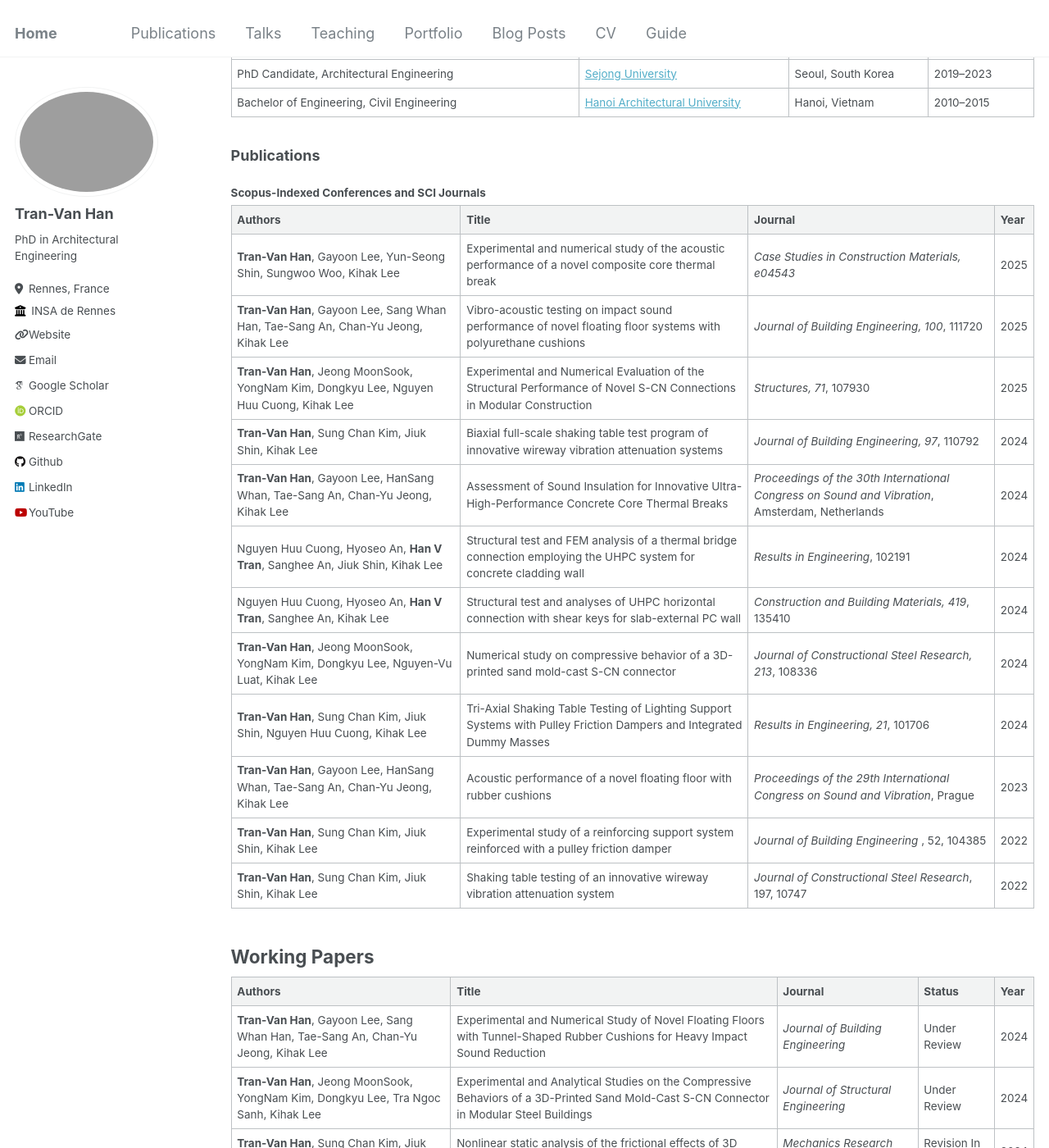
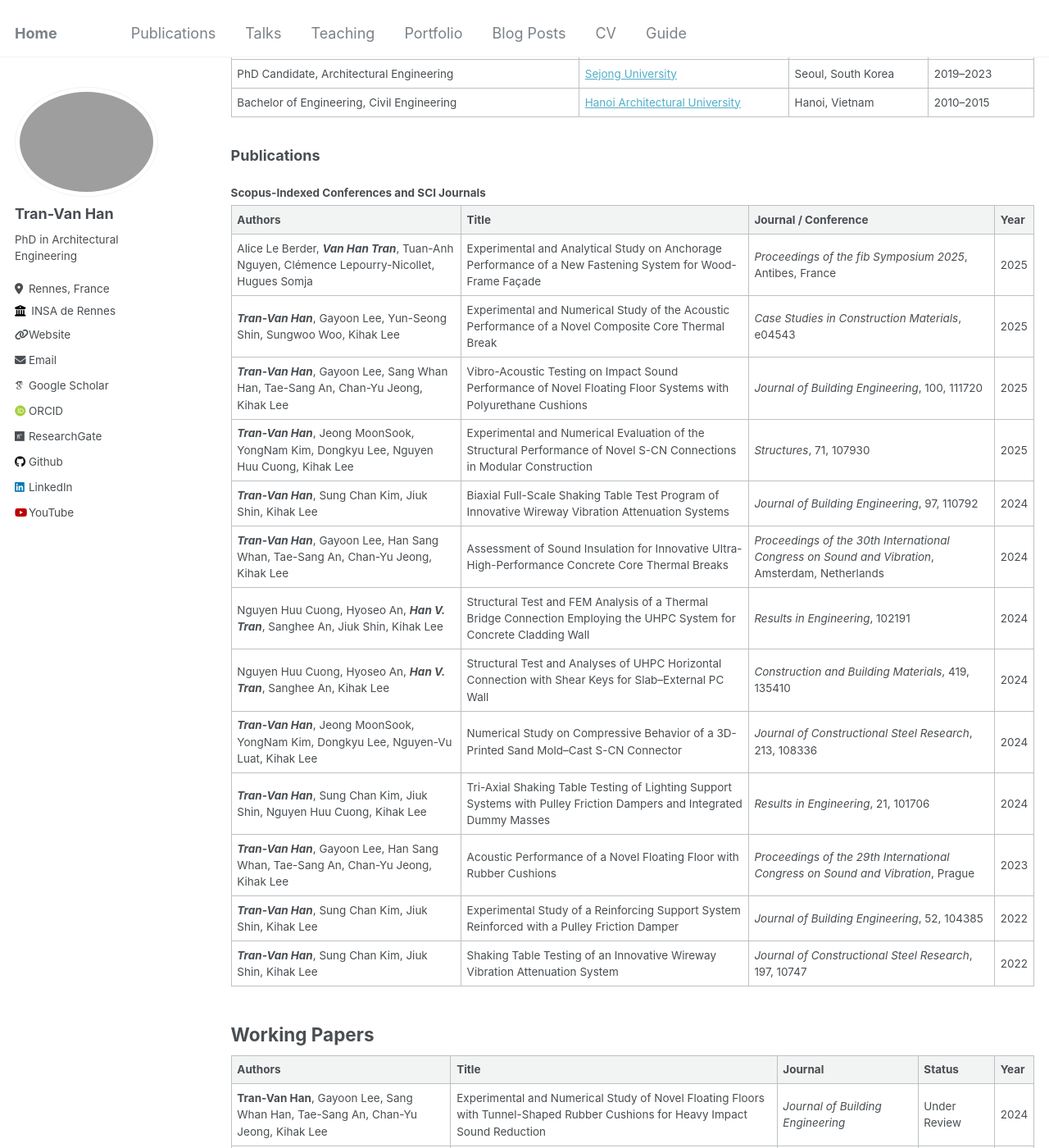
Before and after one commit to tranhan1405/tranhan1405.github.io, a Jekyll site: the page built from _pages/cv.md, in a window 1280 px wide and 1400 px high, scrolled down 792 px. Shown: the whole window at 82% size. Built offline with Jekyll 4.4.1, drawn with Linux system fonts in a browser that asks for light colours; some web fonts are replaced; some of the changed text lies outside the part shown.

Commit message:
Update cv.md

```diff
--- a/_pages/cv.md
+++ b/_pages/cv.md
@@ -42,20 +42,21 @@ redirect_from:
 #### Scopus-Indexed Conferences and SCI Journals
 
 
-| Authors                    | Title                                                                                     | Journal                                | Year |
-|--------------------------------|-----------------------------------------------------------------------------------------------|--------------------------------------------|-----------|
-| **Tran-Van Han**, Gayoon Lee, Yun-Seong Shin, Sungwoo Woo, Kihak Lee                | Experimental and numerical study of the acoustic performance of a novel composite core thermal break | *Case Studies in Construction Materials, e04543*| 2025 |
-| **Tran-Van Han**, Gayoon Lee, Sang Whan Han, Tae-Sang An, Chan-Yu Jeong, Kihak Lee                | Vibro-acoustic testing on impact sound performance of novel floating floor systems with polyurethane cushions | *Journal of Building Engineering, 100*, 111720 | 2025 |
-| **Tran-Van Han**, Jeong MoonSook, YongNam Kim, Dongkyu Lee, Nguyen Huu Cuong, Kihak Lee  | Experimental and Numerical Evaluation of the Structural Performance of Novel S-CN Connections in Modular Construction | *Structures, 71*, 107930 | 2025 |
-| **Tran-Van Han**, Sung Chan Kim, Jiuk Shin, Kihak Lee | Biaxial full-scale shaking table test program of innovative wireway vibration attenuation systems | *Journal of Building Engineering, 97*, 110792 | 2024 |
-| **Tran-Van Han**, Gayoon Lee, HanSang Whan, Tae-Sang An, Chan-Yu Jeong, Kihak Lee | Assessment of Sound Insulation for Innovative Ultra-High-Performance Concrete Core Thermal Breaks | *Proceedings of the 30th International Congress on Sound and Vibration*, Amsterdam, Netherlands | 2024 |
-| Nguyen Huu Cuong, Hyoseo An, **Han V Tran**, Sanghee An, Jiuk Shin, Kihak Lee | Structural test and FEM analysis of a thermal bridge connection employing the UHPC system for concrete cladding wall | *Results in Engineering*, 102191 | 2024 |
-| Nguyen Huu Cuong, Hyoseo An, **Han V Tran**, Sanghee An, Kihak Lee | Structural test and analyses of UHPC horizontal connection with shear keys for slab-external PC wall | *Construction and Building Materials, 419*, 135410 | 2024 |
-| **Tran-Van Han**, Jeong MoonSook, YongNam Kim, Dongkyu Lee, Nguyen-Vu Luat, Kihak Lee | Numerical study on compressive behavior of a 3D-printed sand mold-cast S-CN connector | *Journal of Constructional Steel Research, 213*, 108336 | 2024 |
-| **Tran-Van Han**, Sung Chan Kim, Jiuk Shin, Nguyen Huu Cuong, Kihak Lee | Tri-Axial Shaking Table Testing of Lighting Support Systems with Pulley Friction Dampers and Integrated Dummy Masses | *Results in Engineering, 21*, 101706 | 2024 |
-| **Tran-Van Han**, Gayoon Lee, HanSang Whan, Tae-Sang An, Chan-Yu Jeong, Kihak Lee | Acoustic performance of a novel floating floor with rubber cushions | *Proceedings of the 29th International Congress on Sound and Vibration*, Prague | 2023 |
-| **Tran-Van Han**, Sung Chan Kim, Jiuk Shin, Kihak Lee | Experimental study of a reinforcing support system reinforced with a pulley friction damper | *Journal of Building Engineering* , 52, 104385 | 2022 |
-| **Tran-Van Han**, Sung Chan Kim, Jiuk Shin, Kihak Lee | Shaking table testing of an innovative wireway vibration attenuation system | *Journal of Constructional Steel Research*, 197, 10747 | 2022 |
+| Authors | Title | Journal / Conference | Year |
+|----------|--------|----------------------|------|
+| Alice Le Berder, **_Van Han Tran_**, Tuan-Anh Nguyen, Clémence Lepourry-Nicollet, Hugues Somja | Experimental and Analytical Study on Anchorage Performance of a New Fastening System for Wood-Frame Façade | *Proceedings of the fib Symposium 2025*, Antibes, France | 2025 |
+| **_Tran-Van Han_**, Gayoon Lee, Yun-Seong Shin, Sungwoo Woo, Kihak Lee | Experimental and Numerical Study of the Acoustic Performance of a Novel Composite Core Thermal Break | *Case Studies in Construction Materials*, e04543 | 2025 |
+| **_Tran-Van Han_**, Gayoon Lee, Sang Whan Han, Tae-Sang An, Chan-Yu Jeong, Kihak Lee | Vibro-Acoustic Testing on Impact Sound Performance of Novel Floating Floor Systems with Polyurethane Cushions | *Journal of Building Engineering*, 100, 111720 | 2025 |
+| **_Tran-Van Han_**, Jeong MoonSook, YongNam Kim, Dongkyu Lee, Nguyen Huu Cuong, Kihak Lee | Experimental and Numerical Evaluation of the Structural Performance of Novel S-CN Connections in Modular Construction | *Structures*, 71, 107930 | 2025 |
+| **_Tran-Van Han_**, Sung Chan Kim, Jiuk Shin, Kihak Lee | Biaxial Full-Scale Shaking Table Test Program of Innovative Wireway Vibration Attenuation Systems | *Journal of Building Engineering*, 97, 110792 | 2024 |
+| **_Tran-Van Han_**, Gayoon Lee, Han Sang Whan, Tae-Sang An, Chan-Yu Jeong, Kihak Lee | Assessment of Sound Insulation for Innovative Ultra-High-Performance Concrete Core Thermal Breaks | *Proceedings of the 30th International Congress on Sound and Vibration*, Amsterdam, Netherlands | 2024 |
+| Nguyen Huu Cuong, Hyoseo An, **_Han V. Tran_**, Sanghee An, Jiuk Shin, Kihak Lee | Structural Test and FEM Analysis of a Thermal Bridge Connection Employing the UHPC System for Concrete Cladding Wall | *Results in Engineering*, 102191 | 2024 |
+| Nguyen Huu Cuong, Hyoseo An, **_Han V. Tran_**, Sanghee An, Kihak Lee | Structural Test and Analyses of UHPC Horizontal Connection with Shear Keys for Slab–External PC Wall | *Construction and Building Materials*, 419, 135410 | 2024 |
+| **_Tran-Van Han_**, Jeong MoonSook, YongNam Kim, Dongkyu Lee, Nguyen-Vu Luat, Kihak Lee | Numerical Study on Compressive Behavior of a 3D-Printed Sand Mold–Cast S-CN Connector | *Journal of Constructional Steel Research*, 213, 108336 | 2024 |
+| **_Tran-Van Han_**, Sung Chan Kim, Jiuk Shin, Nguyen Huu Cuong, Kihak Lee | Tri-Axial Shaking Table Testing of Lighting Support Systems with Pulley Friction Dampers and Integrated Dummy Masses | *Results in Engineering*, 21, 101706 | 2024 |
+| **_Tran-Van Han_**, Gayoon Lee, Han Sang Whan, Tae-Sang An, Chan-Yu Jeong, Kihak Lee | Acoustic Performance of a Novel Floating Floor with Rubber Cushions | *Proceedings of the 29th International Congress on Sound and Vibration*, Prague | 2023 |
+| **_Tran-Van Han_**, Sung Chan Kim, Jiuk Shin, Kihak Lee | Experimental Study of a Reinforcing Support System Reinforced with a Pulley Friction Damper | *Journal of Building Engineering*, 52, 104385 | 2022 |
+| **_Tran-Van Han_**, Sung Chan Kim, Jiuk Shin, Kihak Lee | Shaking Table Testing of an Innovative Wireway Vibration Attenuation System | *Journal of Constructional Steel Research*, 197, 10747 | 2022 |
 
 
 ## Working Papers
```
Also changed, not shown: other parts of _pages/cv.md (+1 -1 lines).
